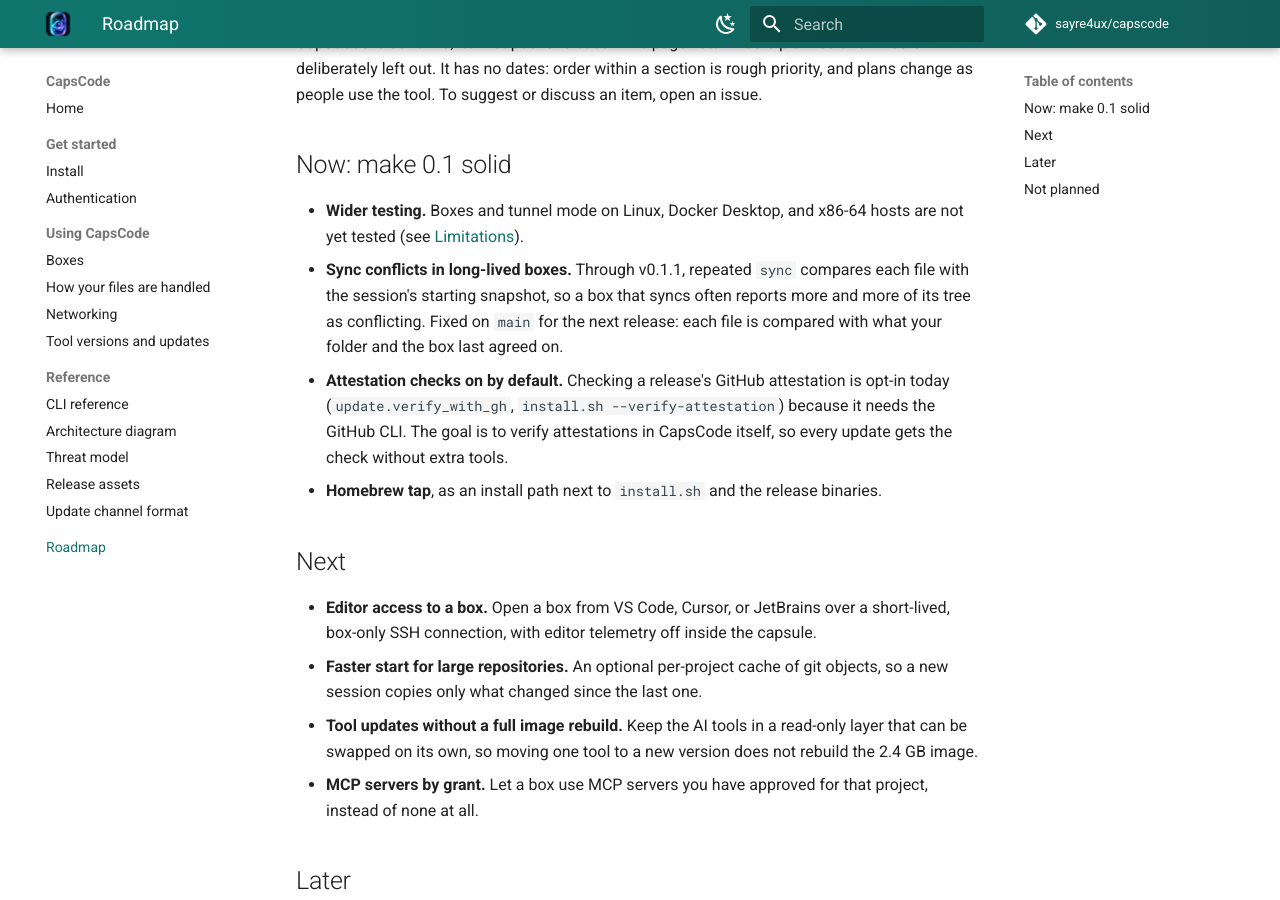
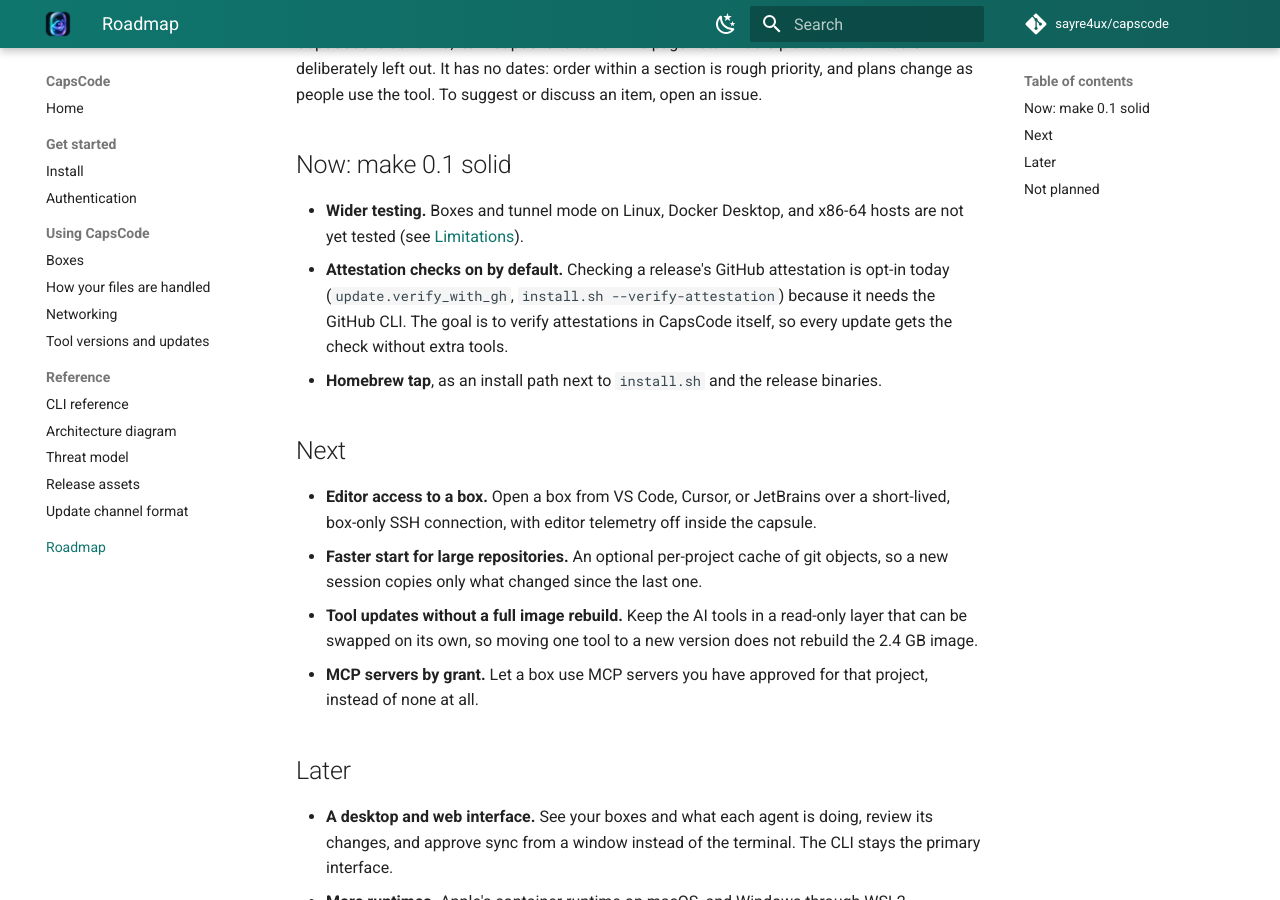
Before and after one commit to sayre4ux/capscode, an MkDocs documentation site: the page built from docs/roadmap.md, in a window 1280 px wide and 900 px high, scrolled down 560 px. Built offline with MkDocs 1.6.1 and Material for MkDocs 9.7.7, drawn with Linux system fonts in a browser that asks for light colours; comment, search, counter and statistics services are not loaded.

Commit message:
Release CapsCode 0.1.2
Bump the workspace version, turn the Unreleased changelog section into
0.1.2, point the SECURITY.md attestation examples at 0.1.2, raise the
shipped lock's min_cli_version to match, and drop the README and roadmap
notes that said the repeated-sync conflict fix was waiting on main.

Co-Authored-By: Claude Opus 5.5 (1M context) <noreply@anthropic.com>

```diff
--- a/Cargo.toml
+++ b/Cargo.toml
@@ -10,7 +10,7 @@ members = [
 ]
 
 [workspace.package]
-version = "0.1.1"
+version = "0.1.2"
 edition = "2021"
 rust-version = "1.98"
 license = "Apache-2.0"
--- a/docs/roadmap.md
+++ b/docs/roadmap.md
@@ -15,10 +15,6 @@ change as people use the tool. To suggest or discuss an item, open an issue.
 
 - **Wider testing.** Boxes and tunnel mode on Linux, Docker Desktop, and x86-64 hosts are not
   yet tested (see [Limitations](https://github.com/sayre4ux/capscode/blob/main/README.md#limitations)).
-- **Sync conflicts in long-lived boxes.** Through v0.1.1, repeated `sync` compares each file with
-  the session's starting snapshot, so a box that syncs often reports more and more of its tree as
-  conflicting. Fixed on `main` for the next release: each file is compared with what your folder
-  and the box last agreed on.
 - **Attestation checks on by default.** Checking a release's GitHub attestation is opt-in today
   (`update.verify_with_gh`, `install.sh --verify-attestation`) because it needs the GitHub CLI.
   The goal is to verify attestations in CapsCode itself, so every update gets the check without
--- a/images/toolchain.lock.toml
+++ b/images/toolchain.lock.toml
@@ -13,7 +13,7 @@ schema = 1
 # greater than the one they run. `min_cli_version` is the oldest CLI allowed to
 # use this lock. `yanked` lists withdrawn `tool@version` entries or digests.
 sequence = 3
-min_cli_version = "0.1.1"
+min_cli_version = "0.1.2"
 yanked = []
 
 [base]
```
Also changed, not shown: CHANGELOG.md (+2 -2 lines), README.md (+0 -3 lines), SECURITY.md (+3 -3 lines), 1 other file.
